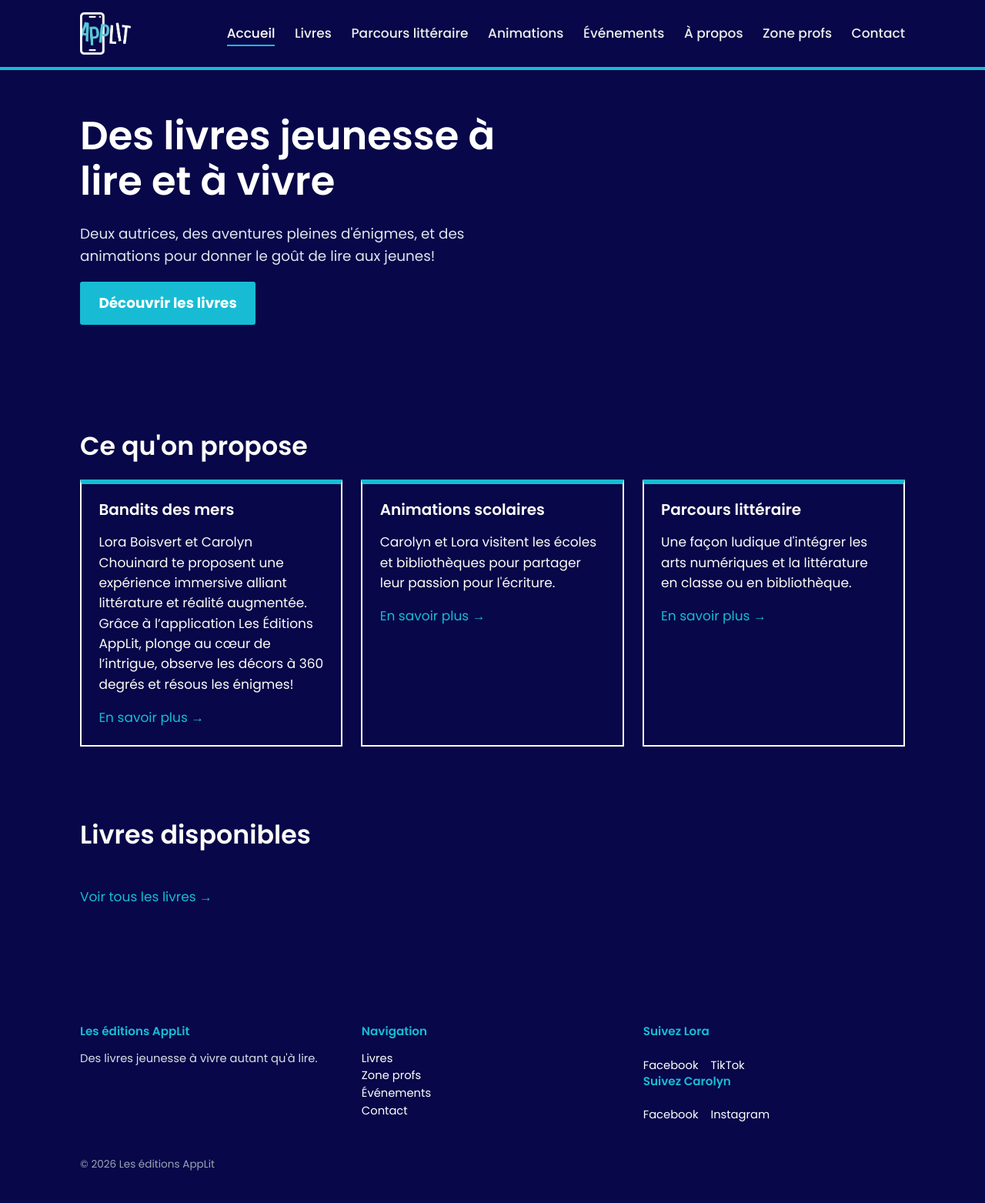
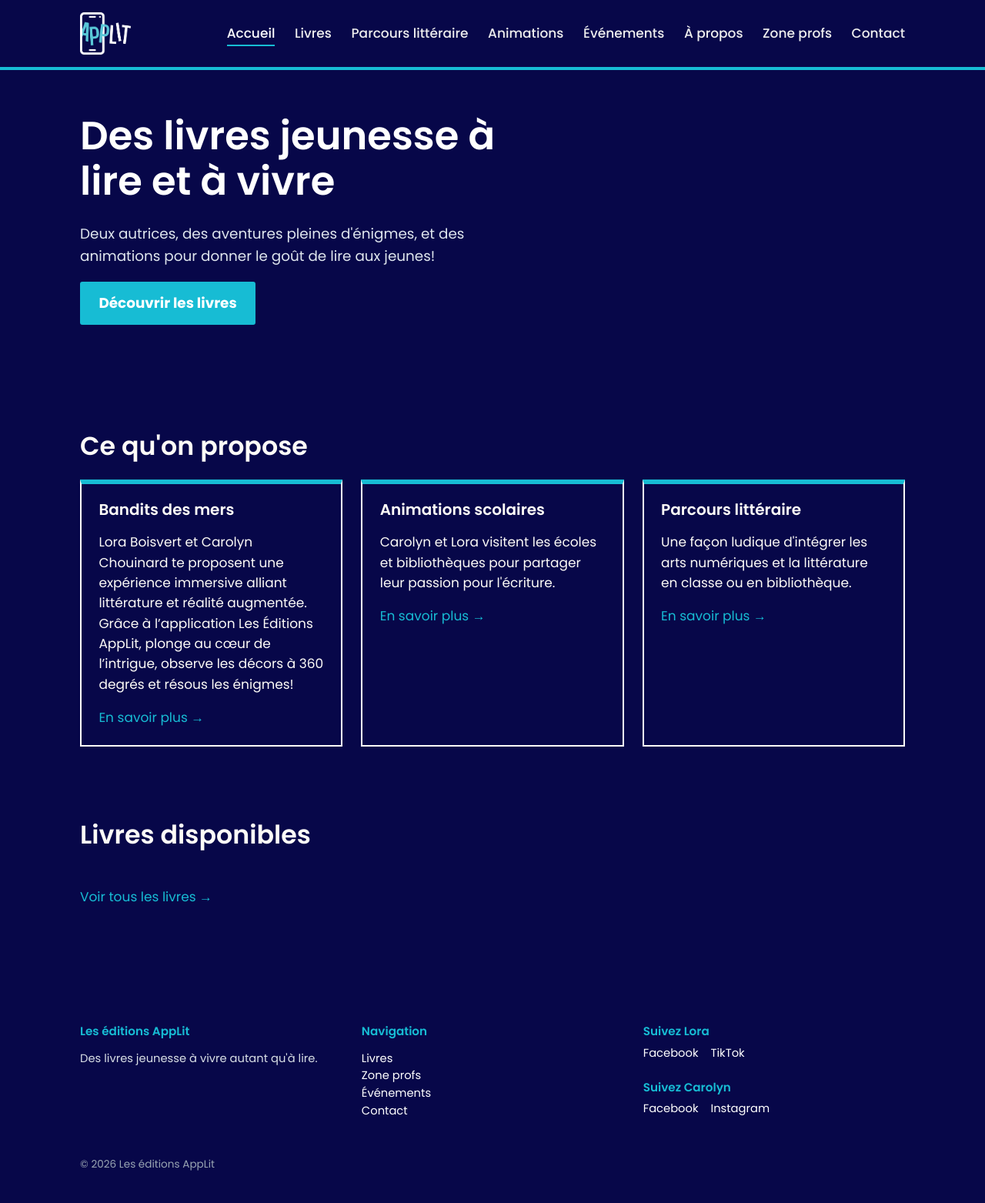
Before and after one commit to Flora0510/flora0510.github.io, a Jekyll site: the page built from index.md, in a window 1280 px wide. Shown: the whole page at 77% size. Built offline with Jekyll 4.4.1, drawn with Linux system fonts in a browser that asks for light colours.

Commit message:
Add margin-top to social-links class

```diff
--- a/assets/css/style.css
+++ b/assets/css/style.css
@@ -299,6 +299,10 @@
 .social-links {
   display: flex;
   gap: 1rem;
+  margin-top: 0.5rem;
+}
+
+.social-links + h3 {
   margin-top: 1.5rem;
 }
 
```
